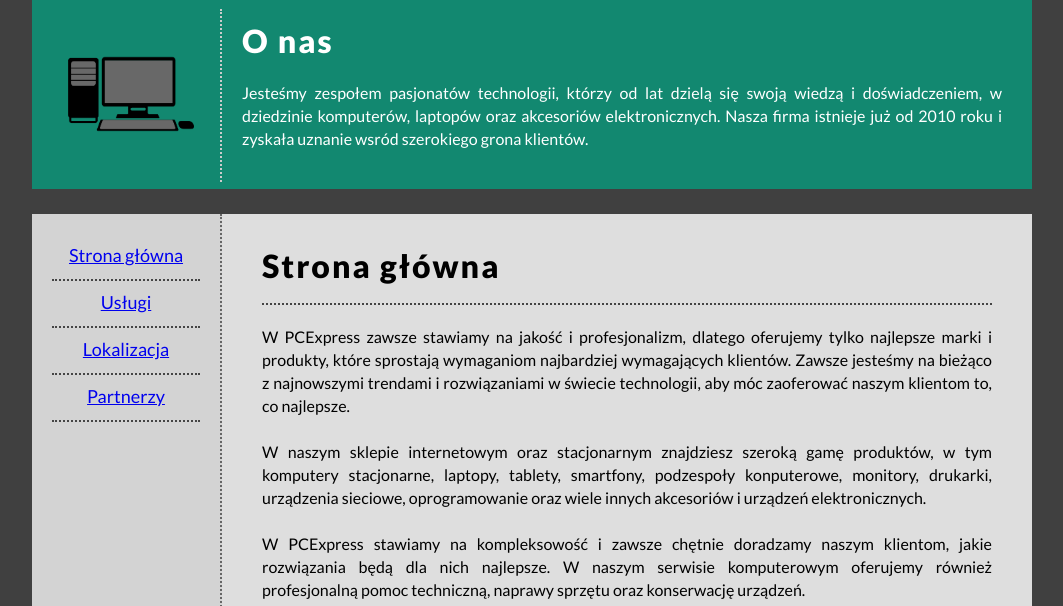
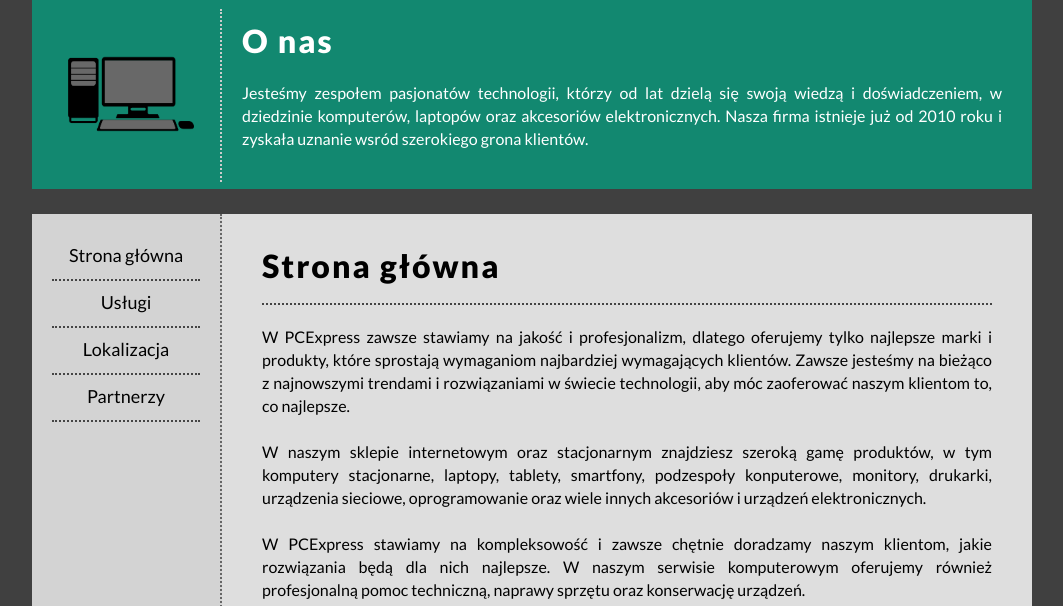
Before and after one commit to ZSET-Leszno/serwis-komputerowy, a PHP site: page / in a window 1280 px wide. Shown: the part 178-784 px from the top of the page, without its empty margins (108-1171 px from the left). Run offline with PHP 8.4, Linux system fonts and the light colour scheme.

Commit message:
Małe zmiany

```diff
--- a/style.css
+++ b/style.css
@@ -120,9 +120,15 @@
 
 .optionL:hover
 {
-	background-color: #f36742;
+	background-color: #429ef3;
 	color: white;
 	cursor: pointer;
+}
+
+.optionL>a
+{
+	color: black;
+	text-decoration: none;
 }
 
 .bigtitle
```
Also changed, not shown: README.md.
